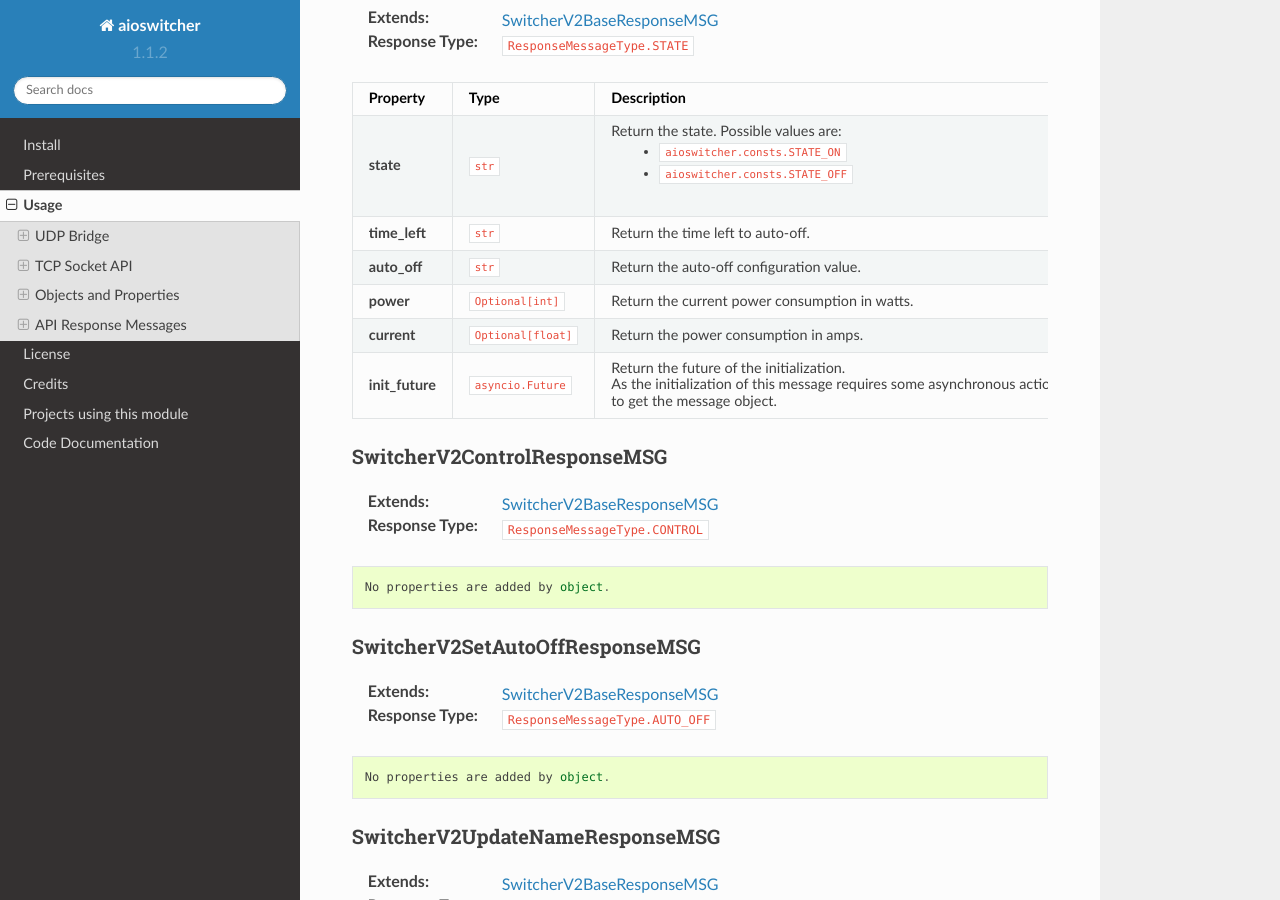
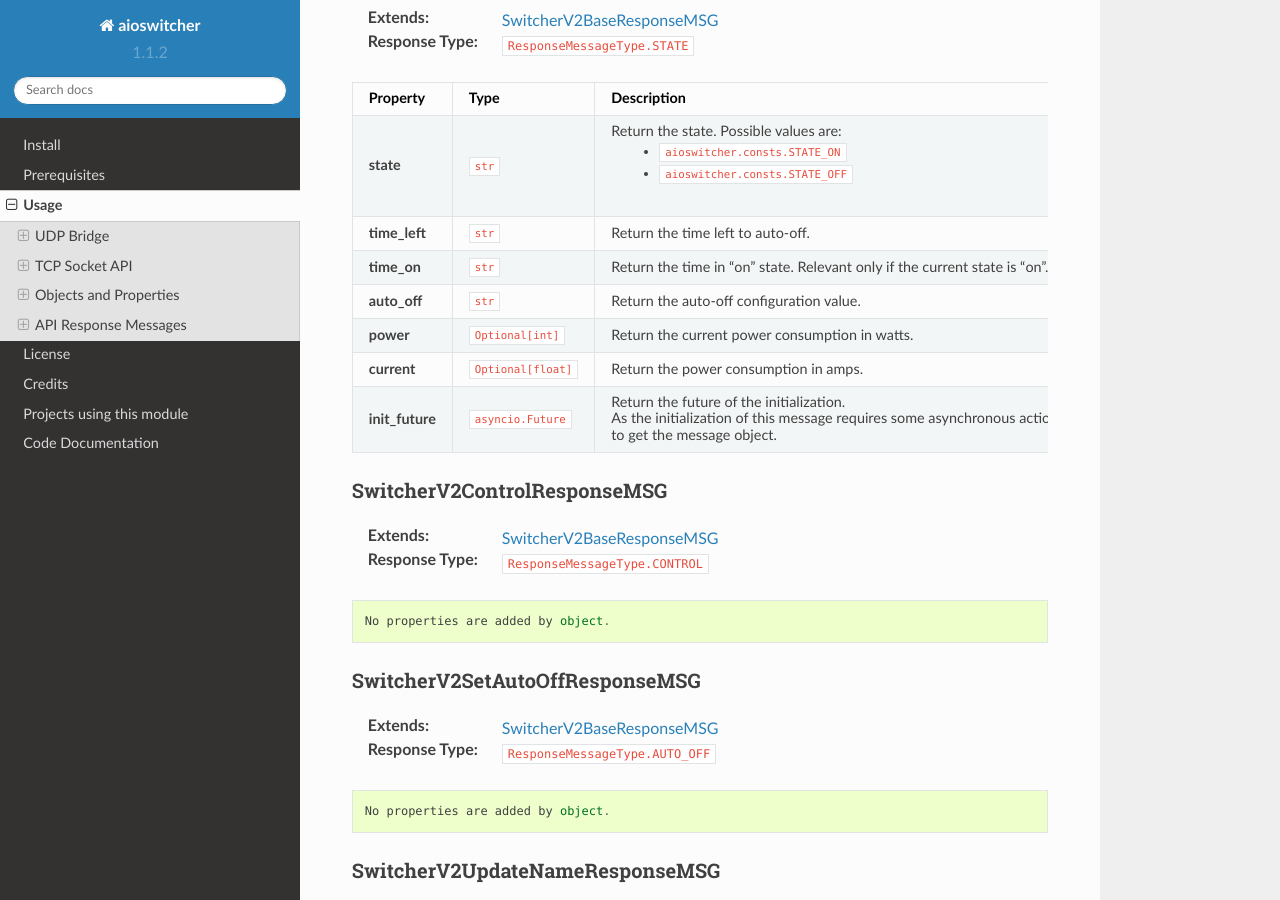
Before and after one commit to TomerFi/aioswitcher, a Sphinx documentation site: the page built from docs/usage.rst, in a window 1280 px wide and 900 px high, scrolled down 7275 px. Built offline with Sphinx 7.4.7 and the Read the Docs theme 2.0.0, drawn with Linux system fonts in a browser that asks for light colours.

Commit message:
Updated docs for time_on field

```diff
--- a/docs/usage.rst
+++ b/docs/usage.rst
@@ -444,6 +444,9 @@ SwitcherV2StateResponseMSG
 +-----------------+---------------------+-----------------------------------------------------+
 | **time_left**   | ``str``             | Return the time left to auto-off.                   |
 +-----------------+---------------------+-----------------------------------------------------+
+| **time_on**     | ``str``             | Return the time in "on" state. Relevant only if the |
+|                 |                     | current state is "on".                              |
++-----------------+---------------------+-----------------------------------------------------+
 | **auto_off**    | ``str``             | Return the auto-off configuration value.            |
 +-----------------+---------------------+-----------------------------------------------------+
 | **power**       | ``Optional[int]``   | Return the current power consumption in watts.      |
```
